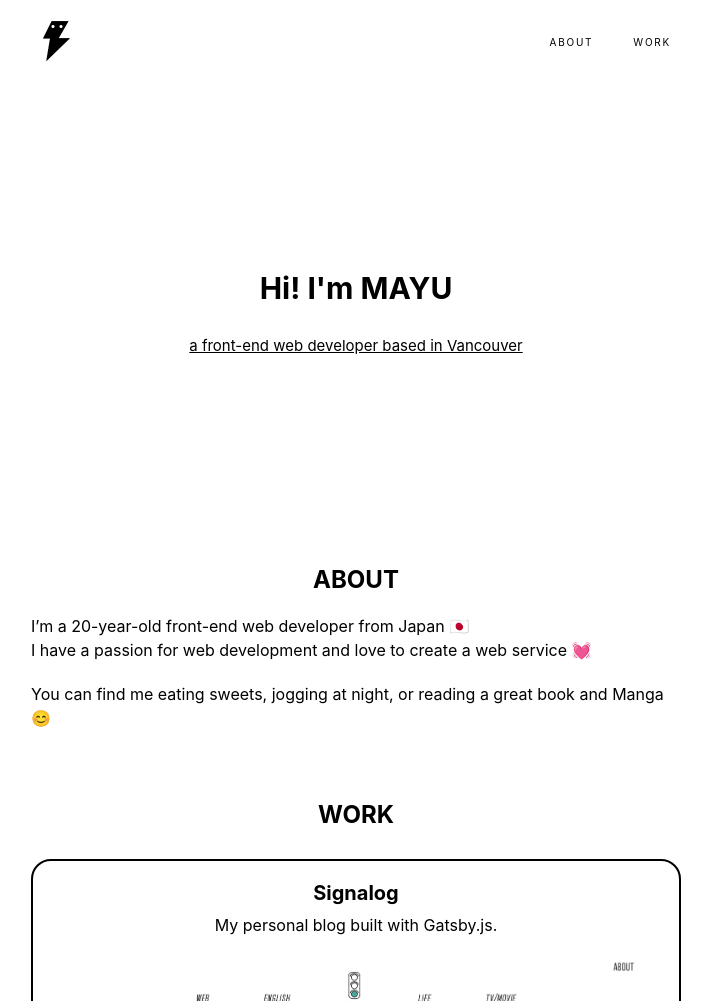
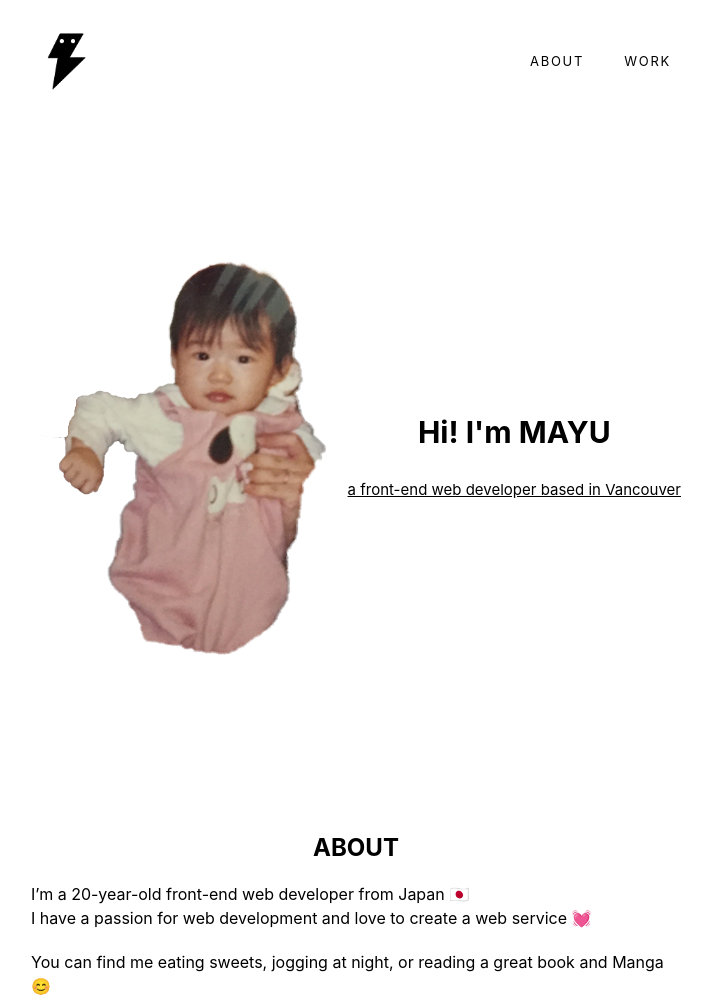
Before and after one commit to Mayu-I/My-portfolio, a Gatsby site: page / in a window 1280 px wide. Shown: the top 1001 px of the page, without its empty margins (284-996 px from the left). Built offline with nearby package versions, Linux system fonts and the light colour scheme; Gatsby itself is replaced by a stand-in of ours.

Commit message:
add:baby photo

```diff
--- a/gatsby-config.js
+++ b/gatsby-config.js
@@ -22,7 +22,7 @@ module.exports = {
         short_name: `starter`,
         start_url: `/`,
         display: `minimal-ui`,
-        icon: `src/images/logo.png`, // This path is relative to the root of the site.
+        icon: `src/images/icon.png`, // This path is relative to the root of the site.
       },
     },
     `gatsby-plugin-sass`,
--- a/package.json
+++ b/package.json
@@ -7,6 +7,7 @@
   "dependencies": {
     "gatsby": "^2.19.7",
     "gatsby-image": "^2.2.39",
+    "gatsby-plugin-google-analytics": "^2.1.35",
     "gatsby-plugin-manifest": "^2.2.39",
     "gatsby-plugin-netlify": "^2.1.32",
     "gatsby-plugin-offline": "^3.0.32",
--- a/src/components/Footer/footer.js
+++ b/src/components/Footer/footer.js
@@ -26,7 +26,7 @@ const Footer = () => (
                 </ul>
             </nav>
             <div className="footer__copy">
-                <p>Copyright &copy; 2019 signalog All Rights Reserved.</p>
+                <p>&copy; 2020 - Mayu Imanaka</p>
             </div>
         </div>
     </footer>
--- a/src/components/Header/header.js
+++ b/src/components/Header/header.js
@@ -18,12 +18,19 @@ const Header = () => {
           ...GatsbyImageSharpFluid
         }
       }
+    },
+    babyImage: file(relativePath: { eq: "baby_me.png" }) {
+      childImageSharp {
+        fluid(maxWidth: 500) {
+          ...GatsbyImageSharpFluid
+        }
+      }
     }
   }
 `)
 
   return (
-    <header>
+    <header className="header">
       <div className="header__wrapper">
         <div className="header__logo">
           <Link to="/"><Img fluid={data.logoImage.childImageSharp.fluid} /></Link>
@@ -52,8 +59,13 @@ const Header = () => {
 </div> */}
       </div>
       <div className="header__desc">
-        <h2>Hi! I'm <span>MAYU</span></h2>
-        <p>a front-end web developer based in Vancouver</p>
+        <div className="header__baby">
+          <Img fluid={data.babyImage.childImageSharp.fluid} />
+        </div>
+        <div>
+          <h2>Hi! I'm <span>MAYU</span></h2>
+          <p>a front-end web developer based in Vancouver</p>
+        </div>
       </div>
     </header>
   )
--- a/src/components/about.js
+++ b/src/components/about.js
@@ -4,11 +4,11 @@ import React from "react"
 const About = () => (
     <div className="about" id="about">
         <h2>ABOUT</h2>
-        <p>I’m a 20-year-old front-end web developer from Japan <span>🇯🇵</span><br />
-            I have a passion for web development and love to create a web service <span>💓</span>
+        <p>I’m a 20-year-old front-end web developer from Japan <span role="img" aria-labelledby="emoji">🇯🇵</span><br />
+            I have a passion for web development and love to create a web service <span role="img" aria-labelledby="emoji">💓</span>
         </p>
         <p>
-            You can find me eating sweets, jogging at night, or reading a great book and Manga😊
+            You can find me eating sweets, jogging at night, or reading a great book and Manga <span role="img" aria-labelledby="emoji">😊</span>
         </p>
     </div >
 )
--- a/src/styles/partials/_header.scss
+++ b/src/styles/partials/_header.scss
@@ -1,9 +1,5 @@
 .header{
-    height: 80px;
-    width:100%;
-    position:absolute;
-    top:0px;
-    z-index: 10;
+    margin-top: 20px;
     &__wrapper{
         display: flex;
         align-items: center;
@@ -11,8 +7,11 @@
         height: 80px;
     }
     &__logo{
+        width:70px;
+        @include sp{
         width: 50px;
         height: 50px;
+        }
         a{
             font-weight: 700;
             text-decoration: none;
@@ -27,7 +26,7 @@
             text-decoration: none;
             letter-spacing: 1.75px;
             text-transform: uppercase;
-            font-size: 1rem;
+            font-size: 1.3rem;
             color: $black;
             &:last-child{
                 margin-right: 0;
@@ -50,9 +49,16 @@
     }
     }
     &__desc{
+        margin-top: 150px;
+        margin-bottom: 170px;
+        display: flex;
         text-align: center;
-        margin-top: 190px;
-        margin-bottom: 210px;
+        align-items: center;
+        @include sp{
+          flex-direction: column-reverse;
+          margin-top: 190px;
+          margin-bottom: 210px;
+        }
         h2{
             font-size: 3rem;
         }
@@ -61,6 +67,13 @@
             margin-top: 30px;
             text-decoration: underline;
         }
+    }
+    &__baby{
+      margin: auto;
+      width: 300px;
+      @include sp{
+        width: 200px;
+      }
     }
 }
 
--- a/src/styles/styles.scss
+++ b/src/styles/styles.scss
@@ -8,12 +8,12 @@
 
 html{
     font-size: 62.5%;
+    scroll-behavior: smooth;
 }
 
 body{
     font-family: $font;
     font-size: 1.6rem;
-    scroll-behavior: smooth;
 }
 
 ul{
@@ -21,6 +21,7 @@ ul{
 }
 
 a{
+    transition: 0.5s;
     &:hover{
         opacity: 0.6;
     }
```
Also changed, not shown: src/images/MyBurger (1).png (deleted), src/images/baby_me.png (added), src/images/icon.png (added), 1 other file.
